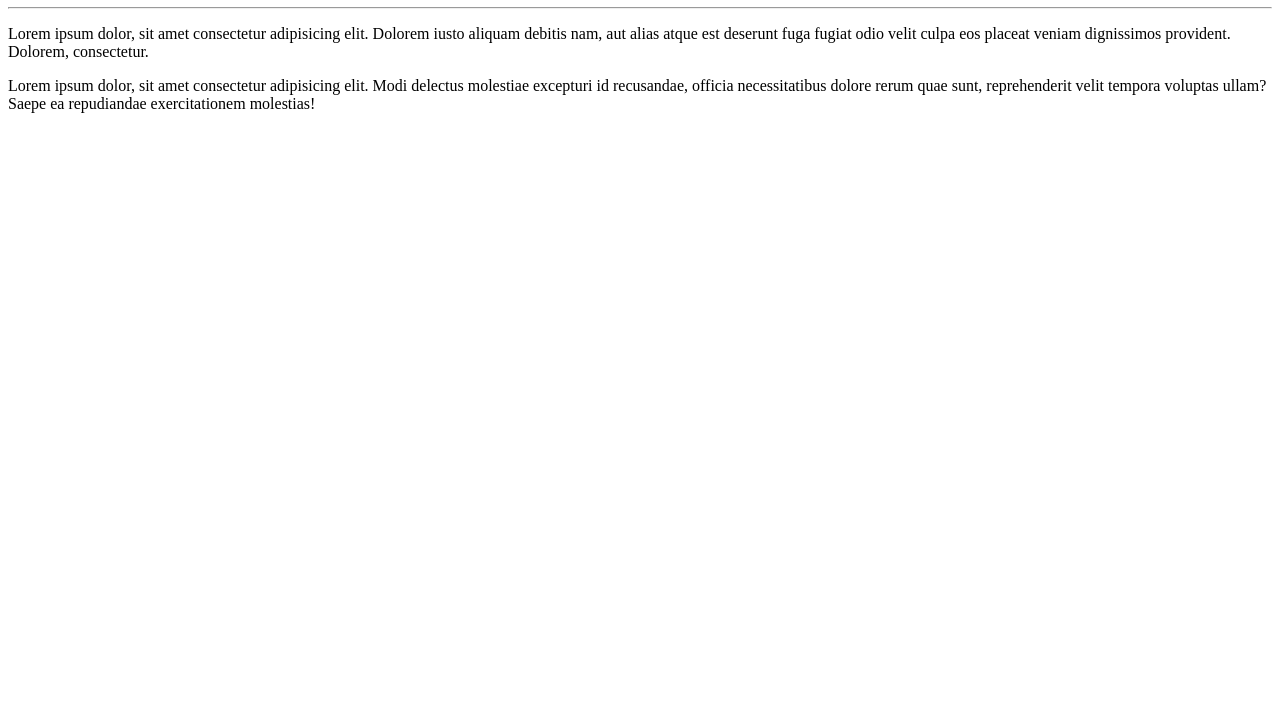
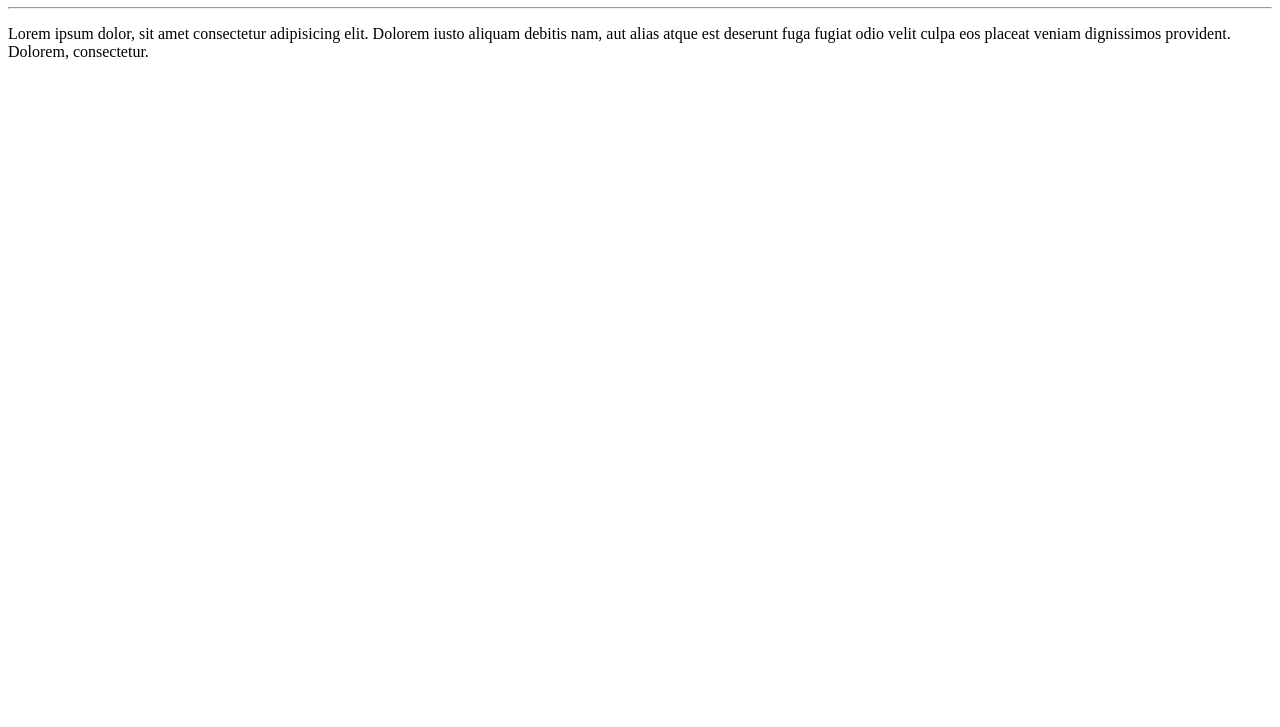
Before and after one commit to Victorjanuario/Projetos, a plain HTML site: page Local/index.html in a window 1280 px wide. Shown: the part 73-800 px from the top of the page. Drawn offline with Linux system fonts and the light colour scheme.

Commit message:
Update and rename Site/index.html to Local/index.html
modificado

```diff
--- a/Site/index.html
+++ b/Local/index.html
@@ -9,6 +9,5 @@
     <h1>Olá,  !</h1>
     <hr>
     <p>Lorem ipsum dolor, sit amet consectetur adipisicing elit. Dolorem iusto aliquam debitis nam, aut alias atque est deserunt fuga fugiat odio velit culpa eos placeat veniam dignissimos provident. Dolorem, consectetur.</p>
-    <p>Lorem ipsum dolor, sit amet consectetur adipisicing elit. Modi delectus molestiae excepturi id recusandae, officia necessitatibus dolore rerum quae sunt, reprehenderit velit tempora voluptas ullam? Saepe ea repudiandae exercitationem molestias!</p>
 </body>
 </html>
```
